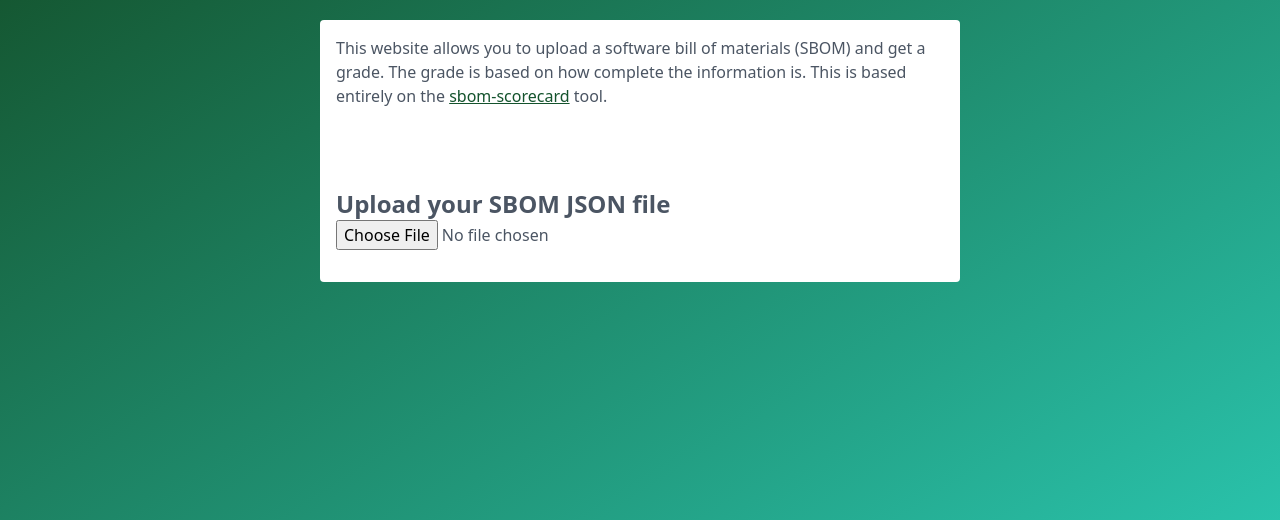
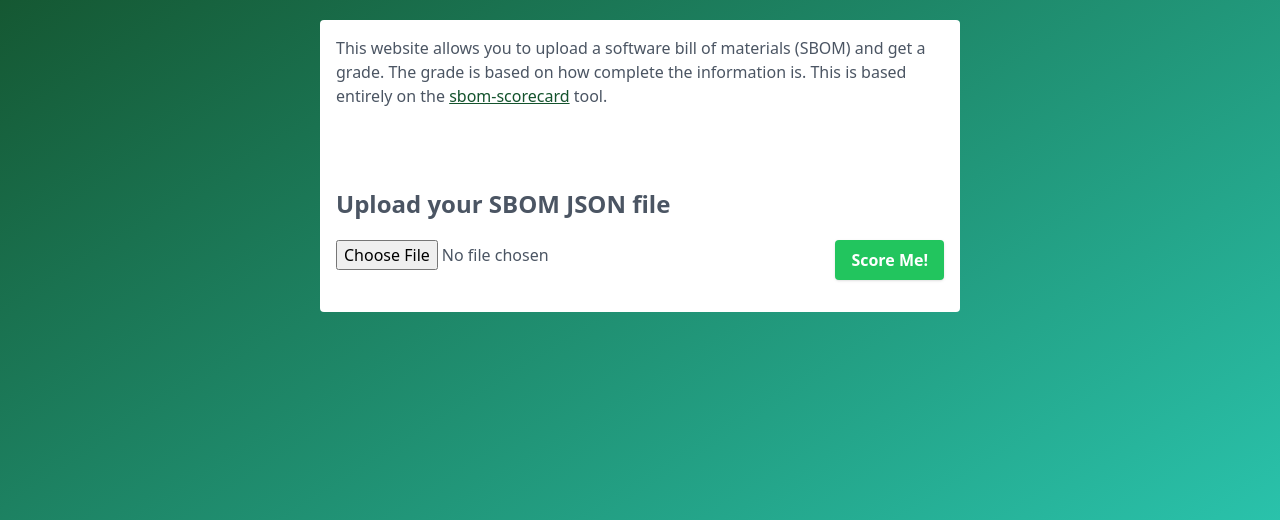
Before and after one commit to ericaabrahms/sbom-scorecard-website, a Flask app: page / in a window 1280 px wide. Shown: the part 60-580 px from the top of the page. Run offline with Flask 2, Linux system fonts and the light colour scheme; some web fonts are replaced.

Commit message:
compiled css

```diff
--- a/static/css/main.css
+++ b/static/css/main.css
@@ -549,6 +549,10 @@ video {
   margin-top: 5rem;
 }
 
+.mb-5 {
+  margin-bottom: 1.25rem;
+}
+
 .block {
   display: block;
 }
@@ -561,10 +565,6 @@ video {
   display: grid;
 }
 
-.hidden {
-  display: none;
-}
-
 .h-2\.5 {
   height: 0.625rem;
 }
@@ -575,6 +575,10 @@ video {
 
 .min-h-screen {
   min-height: 100vh;
+}
+
+.w-full {
+  width: 100%;
 }
 
 .grow {
@@ -633,6 +637,11 @@ video {
   background-color: rgb(22 163 74 / var(--tw-bg-opacity));
 }
 
+.bg-green-500 {
+  --tw-bg-opacity: 1;
+  background-color: rgb(34 197 94 / var(--tw-bg-opacity));
+}
+
 .bg-gradient-to-br {
   background-image: linear-gradient(to bottom right, var(--tw-gradient-stops));
 }
@@ -659,6 +668,16 @@ video {
 .py-4 {
   padding-top: 1rem;
   padding-bottom: 1rem;
+}
+
+.py-2 {
+  padding-top: 0.5rem;
+  padding-bottom: 0.5rem;
+}
+
+.px-4 {
+  padding-left: 1rem;
+  padding-right: 1rem;
 }
 
 .text-center {
@@ -698,6 +717,12 @@ video {
   color: rgb(229 231 235 / var(--tw-text-opacity));
 }
 
+.shadow {
+  --tw-shadow: 0 1px 3px 0 rgb(0 0 0 / 0.1), 0 1px 2px -1px rgb(0 0 0 / 0.1);
+  --tw-shadow-colored: 0 1px 3px 0 var(--tw-shadow-color), 0 1px 2px -1px var(--tw-shadow-color);
+  box-shadow: var(--tw-ring-offset-shadow, 0 0 #0000), var(--tw-ring-shadow, 0 0 #0000), var(--tw-shadow);
+}
+
 .bg-white a {
   color: rgb(20 83 45 / var(--tw-bg-opacity));
   text-decoration: underline;
@@ -717,6 +742,16 @@ pre {
   white-space: pre-wrap;
 }
 
+.hover\:bg-green-400:hover {
+  --tw-bg-opacity: 1;
+  background-color: rgb(74 222 128 / var(--tw-bg-opacity));
+}
+
+.focus\:outline-none:focus {
+  outline: 2px solid transparent;
+  outline-offset: 2px;
+}
+
 @media (prefers-color-scheme: dark) {
   .dark\:bg-green-900 {
     --tw-bg-opacity: 1;
@@ -726,6 +761,11 @@ pre {
   .dark\:bg-gray-600 {
     --tw-bg-opacity: 1;
     background-color: rgb(75 85 99 / var(--tw-bg-opacity));
+  }
+
+  .dark\:bg-green-500 {
+    --tw-bg-opacity: 1;
+    background-color: rgb(34 197 94 / var(--tw-bg-opacity));
   }
 
   .dark\:text-gray-200 {
```
